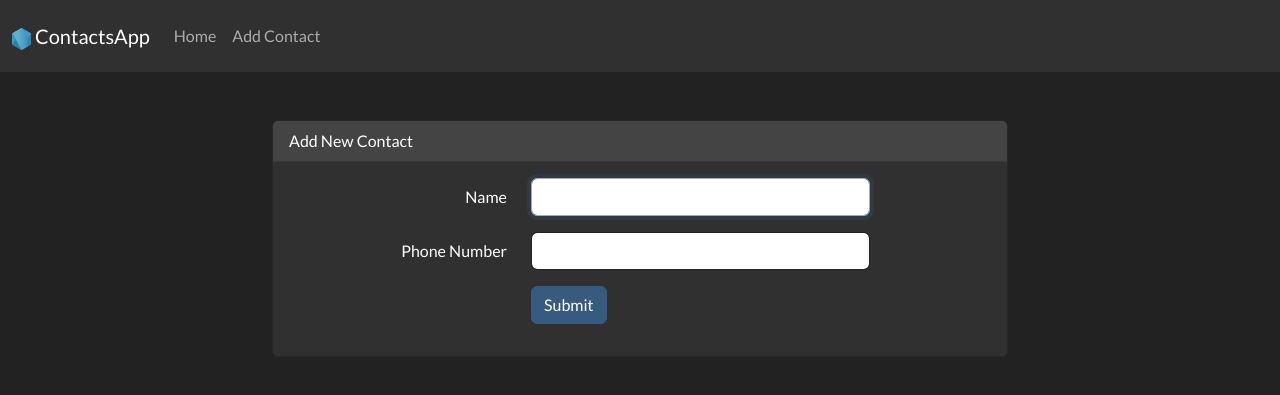
After one commit to Aserturik/PHP-Contactos, a PHP site: page /add.php in a window 1280 px wide. The commit adds this page. Shown: the top 395 px of the page. Run offline with PHP 8.4, Linux system fonts and the light colour scheme; some libraries are stand-ins or nearby versions.

Commit message:
add persistence whit json file

```diff
--- /dev/null
+++ b/add.php
@@ -0,0 +1,102 @@
+<?php
+if ($_SERVER["REQUEST_METHOD"] == "POST") {
+  $contact = [
+    "name" => $_POST["name"],
+    "phone_number" => $_POST["phone_number"],
+  ];
+
+
+  if (file_exists("contacts.json")) {
+    $contacts = json_decode(file_get_contents("contacts.json"), true);
+  } else {
+    $contacts = [];
+  }
+
+  $contacts[] = $contact;
+
+  file_put_contents("contacts.json", json_encode($contacts));
+
+  header("Location: index.php");
+}
+?>
+
+<!DOCTYPE html>
+<html lang="en">
+
+<head>
+  <meta charset="UTF-8">
+  <meta http-equiv="X-UA-Compatible" content="IE=edge">
+  <meta name="viewport" content="width=device-width, initial-scale=1.0">
+
+  <!-- Bootstrap -->
+  <link rel="stylesheet" href="https://cdnjs.cloudflare.com/ajax/libs/bootswatch/5.1.3/darkly/bootstrap.min.css" integrity="sha512-ZdxIsDOtKj2Xmr/av3D/uo1g15yxNFjkhrcfLooZV5fW0TT7aF7Z3wY1LOA16h0VgFLwteg14lWqlYUQK3to/w==" crossorigin="anonymous" referrerpolicy="no-referrer" />
+  <script defer src="https://cdn.jsdelivr.net/npm/bootstrap@5.1.3/dist/js/bootstrap.bundle.min.js" integrity="sha384-ka7Sk0Gln4gmtz2MlQnikT1wXgYsOg+OMhuP+IlRH9sENBO0LRn5q+8nbTov4+1p" crossorigin="anonymous"></script>
+
+  <!-- Static Content -->
+  <link rel="stylesheet" href="./static/css/index.css" />
+
+  <title>Contacts App</title>
+</head>
+
+<body>
+  <nav class="navbar navbar-expand-lg navbar-dark bg-dark">
+    <div class="container-fluid">
+      <a class="navbar-brand font-weight-bold" href="#">
+        <img class="mr-2" src="./static/img/logo.png" />
+        ContactsApp
+      </a>
+      <button class="navbar-toggler" type="button" data-bs-toggle="collapse" data-bs-target="#navbarNav" aria-controls="navbarNav" aria-expanded="false" aria-label="Toggle navigation">
+        <span class="navbar-toggler-icon"></span>
+      </button>
+      <div class="collapse navbar-collapse" id="navbarNav">
+        <ul class="navbar-nav">
+          <li class="nav-item">
+            <a class="nav-link" href="./index.php">Home</a>
+          </li>
+          <li class="nav-item">
+            <a class="nav-link" href="./add.php">Add Contact</a>
+          </li>
+        </ul>
+      </div>
+    </div>
+  </nav>
+
+  <main>
+    <div class="container pt-5">
+      <div class="row justify-content-center">
+        <div class="col-md-8">
+          <div class="card">
+            <div class="card-header">Add New Contact</div>
+            <div class="card-body">
+              <form method="POST" action="add.php">
+                <div class="mb-3 row">
+                  <label for="name" class="col-md-4 col-form-label text-md-end">Name</label>
+
+                  <div class="col-md-6">
+                    <input id="name" type="text" class="form-control" name="name" required autocomplete="name" autofocus>
+                  </div>
+                </div>
+
+                <div class="mb-3 row">
+                  <label for="phone_number" class="col-md-4 col-form-label text-md-end">Phone Number</label>
+
+                  <div class="col-md-6">
+                    <input id="phone_number" type="tel" class="form-control" name="phone_number" required autocomplete="phone_number" autofocus>
+                  </div>
+                </div>
+
+                <div class="mb-3 row">
+                  <div class="col-md-6 offset-md-4">
+                    <button type="submit" class="btn btn-primary">Submit</button>
+                  </div>
+                </div>
+              </form>
+            </div>
+          </div>
+        </div>
+      </div>
+    </div>
+  </main>
+</body>
+
+</html>
--- /dev/null
+++ b/contacts.json
@@ -0,0 +1 @@
+[{"name":"antonio","phone_number":131231},{"name":"lison","phone_number":"3333"},{"name":"locosss","phone_number":"222"}]
```
Also changed, not shown: index.php (+37 -15 lines).
